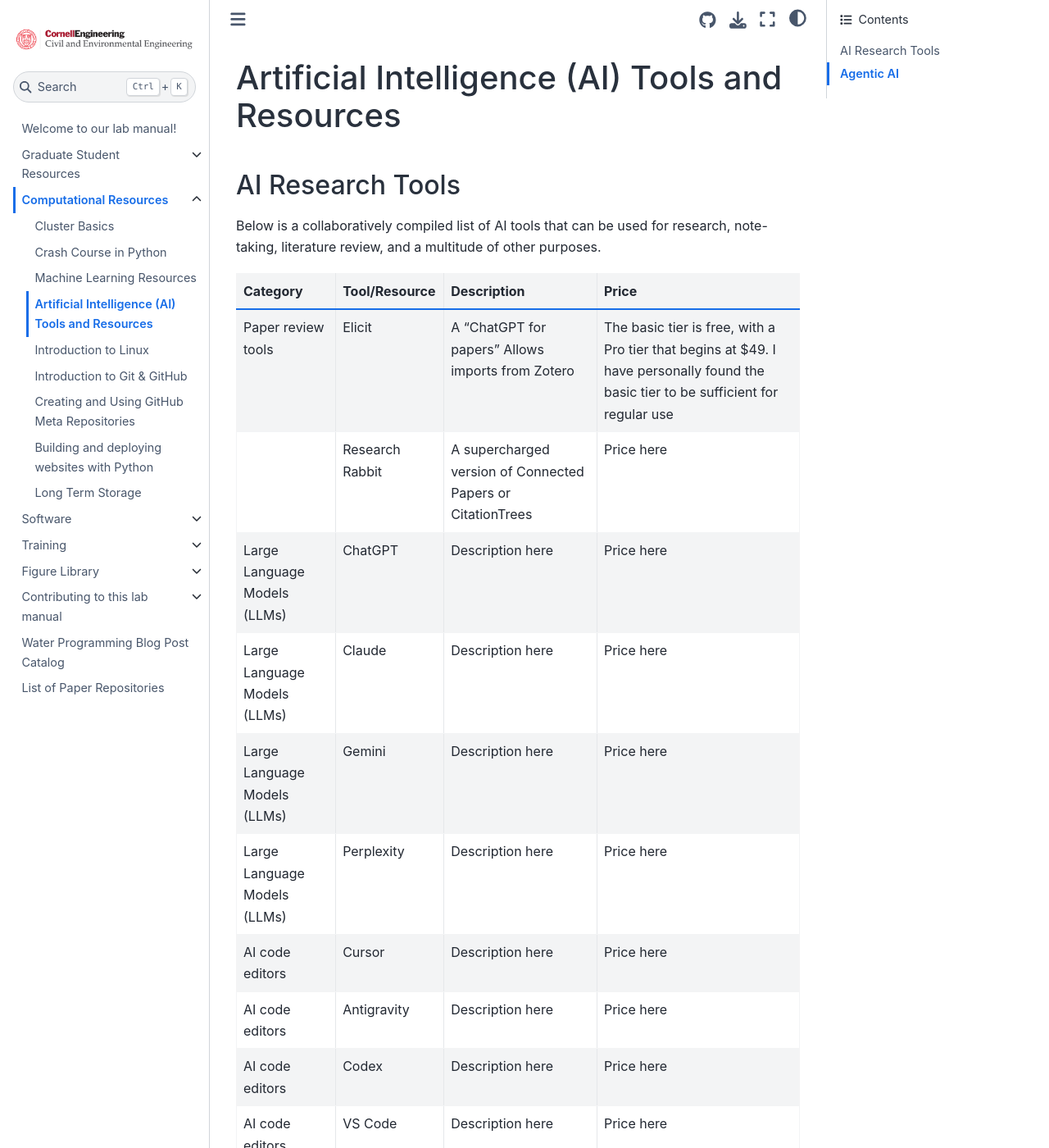
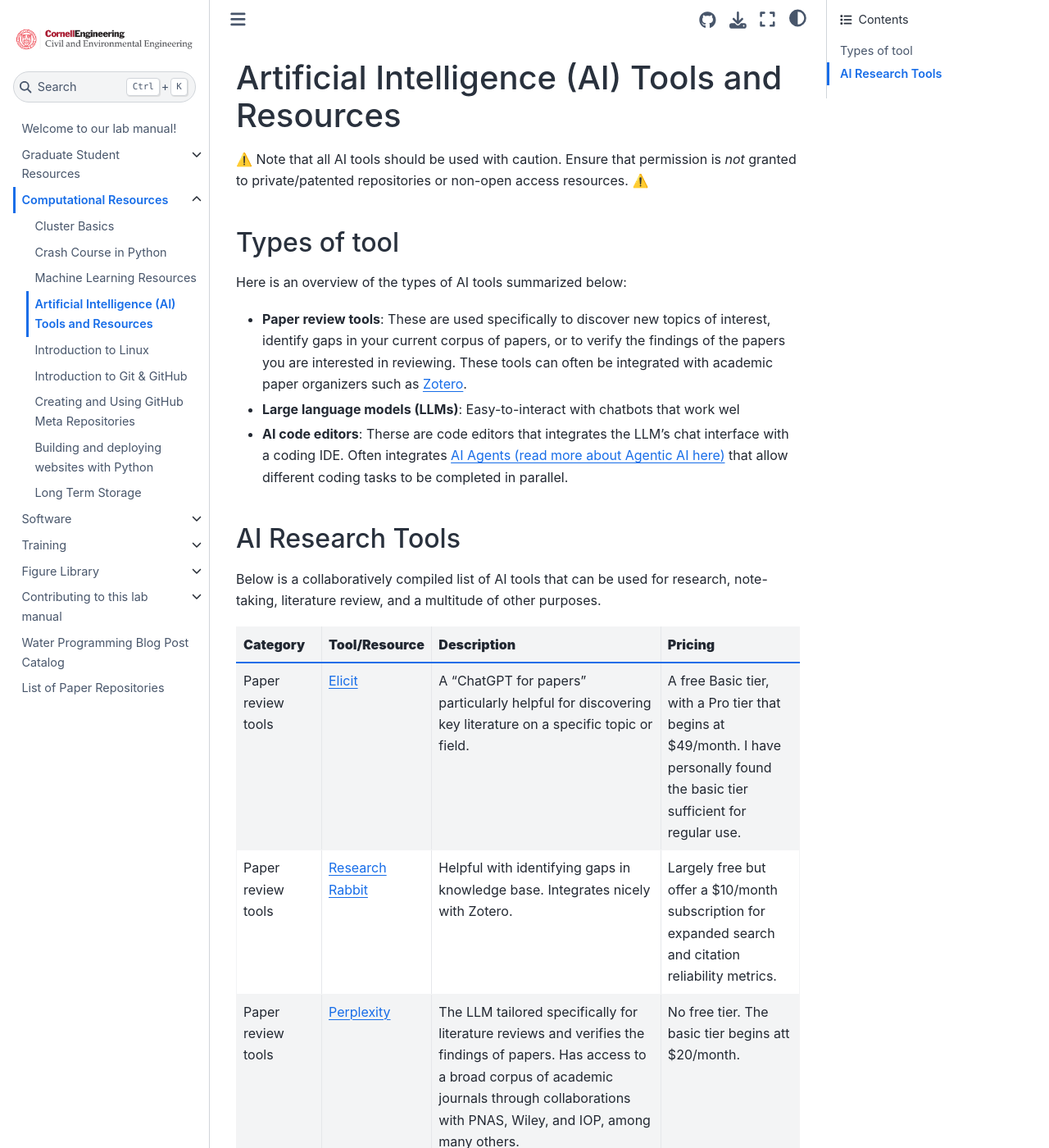
Before and after one commit to reedgroup/reedgroup.github.io, a Jupyter Book: the page built from docs/ComputationalResources/AI_Resources.md, in a window 1280 px wide and 1400 px high. Shown: the whole window at 82% size. Built offline with Jupyter Book 1.0.4 settings and Sphinx 7.4.7 and the Sphinx Book theme 1.1.4, drawn with Linux system fonts in a browser that asks for light colours; pages that are not in the unit, such as notebooks, are missing from menus; some of the changed text lies outside the part shown.

Commit message:
adding AI resources page

```diff
--- a/docs/ComputationalResources/AI_Resources.md
+++ b/docs/ComputationalResources/AI_Resources.md
@@ -1,21 +1,25 @@
 # Artificial Intelligence (AI) Tools and Resources
+⚠️ Note that all AI tools should be used with caution. Ensure that permission is *not* granted to private/patented repositories or non-open access resources. ⚠️
+
+## Types of tool
+Here is an overview of the types of AI tools summarized below:
+* **Paper review tools**: These are used specifically to discover new topics of interest, identify gaps in your current corpus of papers, or to verify the findings of the papers you are interested in reviewing. These tools can often be integrated with academic paper organizers such as [Zotero](https://www.zotero.org/).
+* **Large language models (LLMs)**: Easy-to-interact with chatbots that work wel
+* **AI code editors**: Therse are code editors that integrates the LLM's chat interface with a coding IDE. Often integrates [AI Agents (read more about Agentic AI here)](https://mitsloan.mit.edu/ideas-made-to-matter/agentic-ai-explained?utm_source=mitsloangooglep&utm_medium=cpc&utm_campaign=agenticAI&gad_source=1&gad_campaignid=20986709924&gclid=CjwKCAjw4dDTBhAqEiwAkHYmSqb6Ejyq5iIqBsbVf8elPUSDI6Lk3v83ze8gsM2aFRas0vhMy9P76xoCmuMQAvD_BwE) that allow different coding tasks to be completed in parallel.
 
 ## AI Research Tools
 Below is a collaboratively compiled list of AI tools that can be used for research, note-taking, literature review, and a multitude of other purposes.
 
-| Category                   | Tool/Resource              | Description                            | Price  |
-|----------------------------|----------------------------|----------------------------------------|--------|
-| Paper review tools         | Elicit                     | A "ChatGPT for papers" Allows imports from Zotero             | The basic tier is free, with a Pro tier that begins at $49. I have personally found the basic tier to be sufficient for regular use |
-|            | Research Rabbit            | A supercharged version of Connected Papers or CitationTrees | Price here |
-| Large Language Models (LLMs) | ChatGPT | Description here | Price here |
-| Large Language Models (LLMs) | Claude | Description here | Price here |
-| Large Language Models (LLMs) | Gemini | Description here | Price here |
-| Large Language Models (LLMs) | Perplexity | Description here | Price here |
-| AI code editors | Cursor | Description here | Price here |
-| AI code editors | Antigravity | Description here | Price here |
-| AI code editors | Codex | Description here | Price here |
-| AI code editors | VS Code | Description here | Price here |
-| AI code editors | Antigravity | Description here | Price here |
-
-## Agentic AI
-Intro to Agentic AI here
+| **Category**               | **Tool/Resource**       | **Description**                                   | **Pricing**            |
+|----------------------------|-------------------------|---------------------------------------------------|------------------------|
+| Paper review tools | [Elicit](https://elicit.com/) | A "ChatGPT for papers" particularly helpful for discovering key literature on a specific topic or field. | A free Basic tier, with a Pro tier that begins at $49/month. I have personally found the basic tier sufficient for regular use. |
+| Paper review tools  | [Research Rabbit](https://app.researchrabbit.ai/) | Helpful with identifying gaps in knowledge base. Integrates nicely with Zotero. | Largely free but offer a $10/month subscription for expanded search and citation reliability metrics. |
+| Paper review tools | [Perplexity](https://scite.ai/home) | The LLM tailored specifically for literature reviews and verifies the findings of papers. Has access to a broad corpus of academic journals through collaborations with  PNAS, Wiley, and IOP, among many others. | No free tier. The basic tier begins att $20/month. |
+| Large Language Models (LLMs) | [ChatGPT](https://chatgpt.com/) | The OG LLM developed by OpenAI that excels at writing, drafting, and image generation. | Free and $8 version available for basic tasks. The $20 Pro tier is required for more extensive coding tasks. |
+| Large Language Models (LLMs) | [Claude](https://claude.ai/new) | Anthropic's flagship product that works great for data analysis and coding. The first LLM to integrate the [Model Context Protocol (MCP)](https://www.anthropic.com/news/model-context-protocol). | A free plan is available, but an $20/month or $200/year Pro tier is more suited for daily research tasks. |
+| Large Language Models (LLMs) | [Gemini](https://gemini.google.com/app) | Google's in-house LLM that has arguably the most recent information given its access to the Google search engine. Works great for initial topic development. | Google offers a [free Education tier](https://gemini.google/students/) that works well for building resumes and reviewing course material for exam prep. |
+| AI code editors | [Cursor](https://cursor.com/) | An agentic AI software development platform best for complex software development. Integrates with all popular LLMs (i.e. OpenAI, Claude, and Gemini with a limited selection of each product's more recent models). Often a little overkill for normal research tasks. | A free tier is available, with an $20/month Pro subscription offered. |
+| AI code editors | [Antigravity](https://antigravity.google/) | Google'a agentic AI platform built on Gemini 2.0. Like Cursor, it allows the coordination of multiple AI agents and has a larger context capacity than other code editors at similar pricing tiers. | A free tier is available, with a Pro tier at $20/month. |
+| AI code editors | [VS Code](https://code.visualstudio.com/) | The workhorse, OG code IDE. Its default built-in agent is based on Microsoft Copilot (that in turn is based on OpenAI's ChatGPT), but can be easily integrated with other LLMs and AI agents. Has a large preexisting and growing library of tools, and is by far the coding tool with the lowest barrier to entry. | Free to download and use. Cost only incurred via the connected AI services. |
+| AI code editors | [Claude Code](https://claude.com/product/claude-code) | Anthropic's autonomous coding agent. It differs from other IDE-based code editors as it runs directly in your terminal (a terminal-based agent). This provides it access to your entire project codebase, allowing it to read files, write code, run tests, and commit changes. | Included in the Claude Pro tier. |
+| AI code editors | Codex | OpenAI's version of a terminal-based AI agent. Unlike Claude Code, Codex allows you to select from low, minimal, medium, and high reasoning depending on the complexity of your problem. | Included in ChatGPT's Free tier.  |
```
